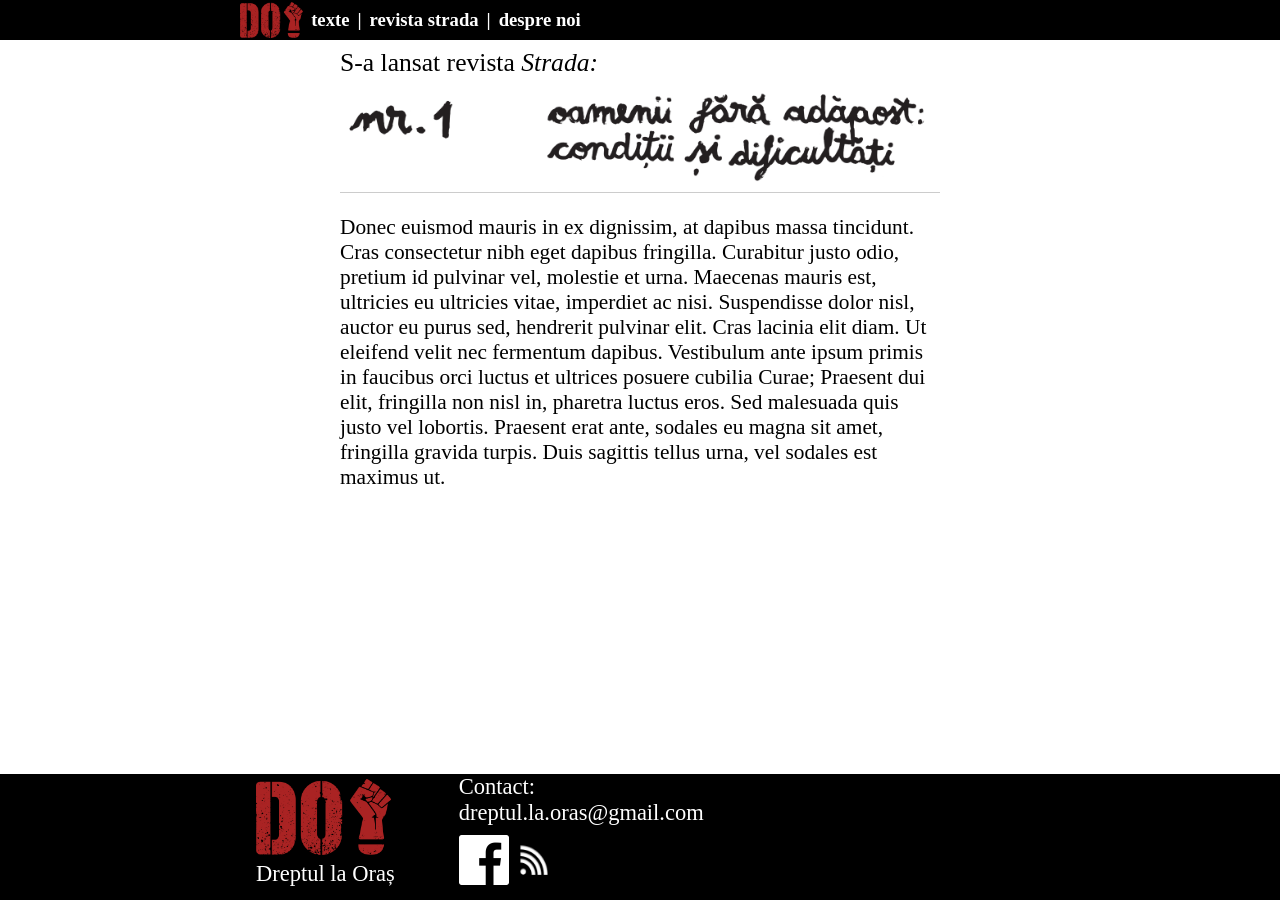
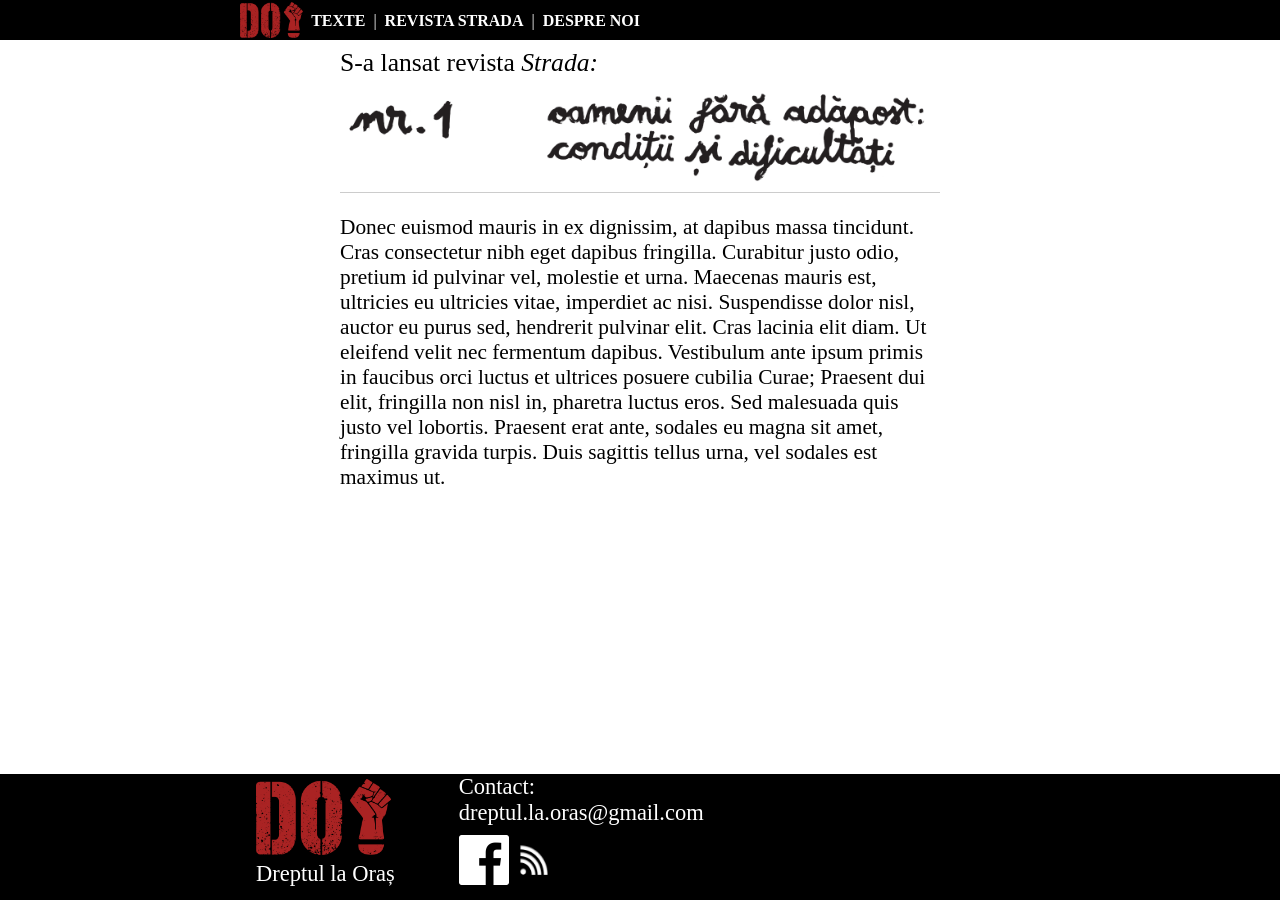
Before and after one commit to dreptul-la-oras/dreptul-la-oras.github.io, a Jekyll site: the page built from index.md, in a window 1280 px wide. Built offline with Jekyll 4.4.1, drawn with Linux system fonts in a browser that asks for light colours.

Commit message:
uppercase header

```diff
--- a/_includes/header.html
+++ b/_includes/header.html
@@ -10,25 +10,25 @@
         <div class="floating-header-list">
             <ul>
                 {% if page.id == "essay" %}
-                <li class="red-background"><a href="{{ site.url }}/writings.html">texte</a></li>
+                <li class="red-background"><a href="{{ site.url }}/writings.html">TEXTE</a></li>
                 {% else %}
-                <li class="highlightable"><a href="{{ site.url }}/writings.html">texte</a></li>
+                <li class="highlightable"><a href="{{ site.url }}/writings.html">TEXTE</a></li>
                 {% endif %}
 
                 <li>|</li>
 
                 {% if page.id == "strada" %}
-                <li class="red-background"><a href="{{ site.url }}/strada.html">revista strada</a></li>
+                <li class="red-background"><a href="{{ site.url }}/strada.html">REVISTA STRADA</a></li>
                 {% else %}
-                <li class="highlightable"><a href="{{ site.url }}/strada.html">revista strada</a></li>
+                <li class="highlightable"><a href="{{ site.url }}/strada.html">REVISTA STRADA</a></li>
                 {% endif %}
 
                 <li>|</li>
 
                 {% if page.id == "about" %}
-                <li class="red-background"><a href="{{ site.url }}/about.html">despre noi</a></li>
+                <li class="red-background"><a href="{{ site.url }}/about.html">DESPRE NOI</a></li>
                 {% else %}
-                <li class="highlightable"><a href="{{ site.url }}/about.html">despre noi</a></li>
+                <li class="highlightable"><a href="{{ site.url }}/about.html">DESPRE NOI</a></li>
                 {% endif %}
             </ul>
         </div>
--- a/assets/css/header_floating.css
+++ b/assets/css/header_floating.css
@@ -8,8 +8,7 @@
     width: 100%;
     float: left;
 
-    font-size: 14pt;
-    font-weight: bold;
+    font-size: 12pt;
 }
 
 @media (max-width: 400px) {
@@ -40,9 +39,9 @@
 .floating-header-list {
     width: auto;
     height: auto;
-    margin: 0 auto;
+    margin:auto;
     padding-left: 4px;
-    padding-top: 9px;
+    padding-top: 12px;
     padding-bottom: 4px;
 }
 
```
